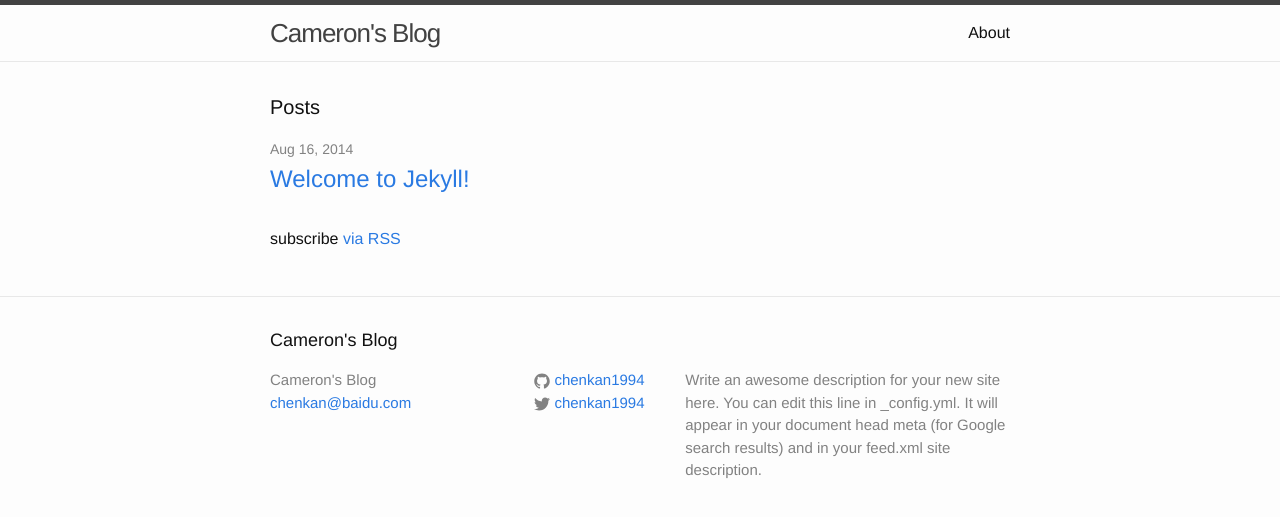
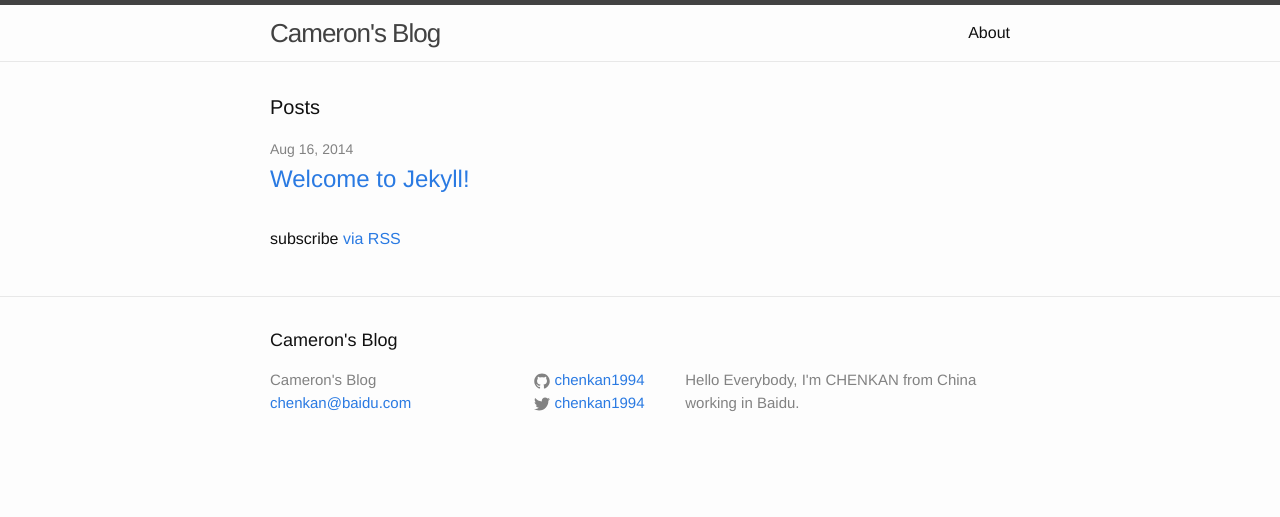
Before and after one commit to chenkan0104/chenkan1994.github.io, a Jekyll site: the page built from index.html, in a window 1280 px wide. Shown: the top 517 px of the page. Built offline with Jekyll 4.4.1, drawn with Linux system fonts in a browser that asks for light colours.

Commit message:
change config file

```diff
--- a/_config.yml
+++ b/_config.yml
@@ -2,9 +2,7 @@
 title: Cameron's Blog
 email: chenkan@baidu.com
 description: > # this means to ignore newlines until "baseurl:"
-  Write an awesome description for your new site here. You can edit this
-  line in _config.yml. It will appear in your document head meta (for
-  Google search results) and in your feed.xml site description.
+  Hello Everybody, I'm CHENKAN from China working in Baidu.
 baseurl: "" # the subpath of your site, e.g. /blog/
 url: "http://b.chenkan1994.cn" # the base hostname & protocol for your site
 twitter_username: chenkan1994
```
